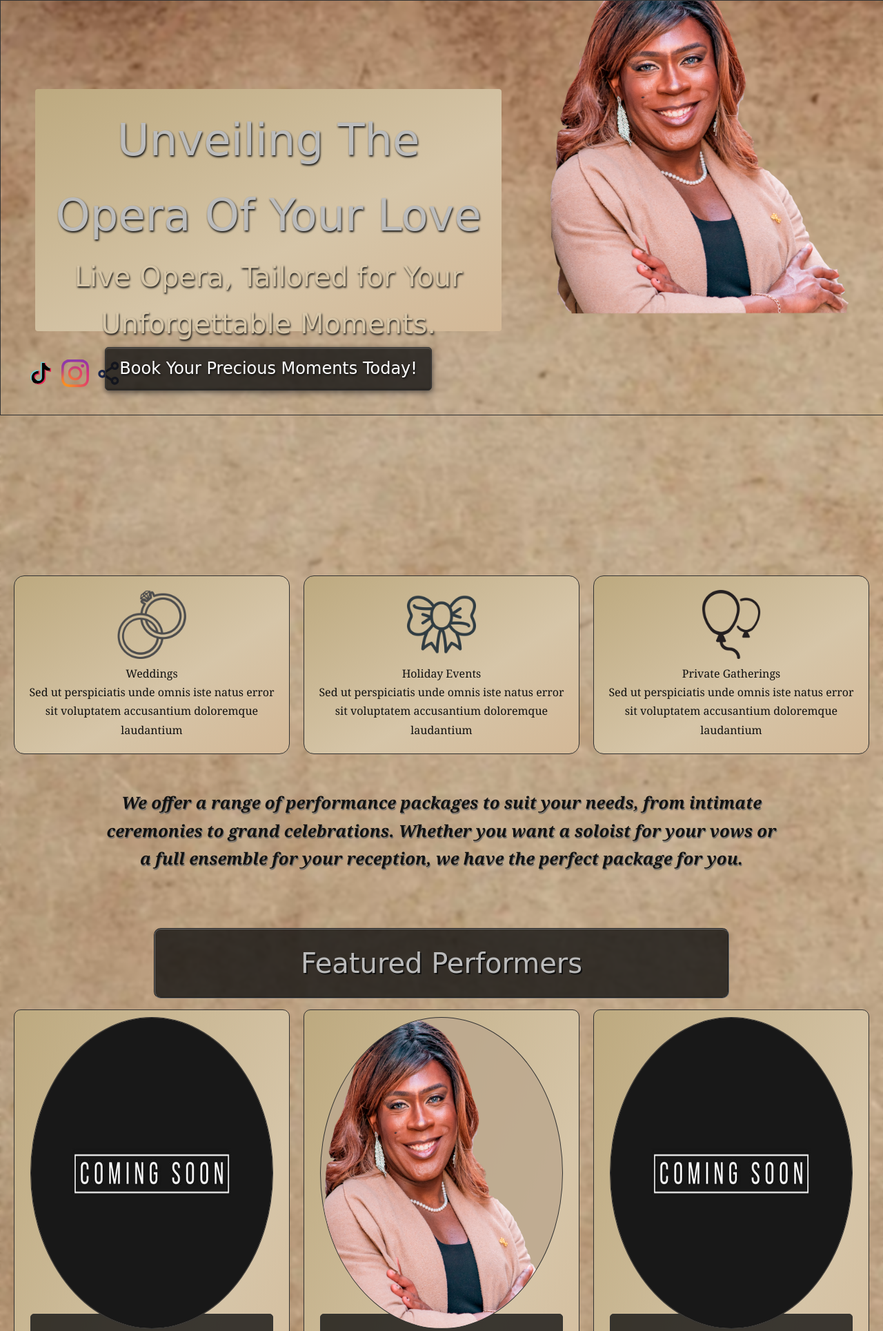
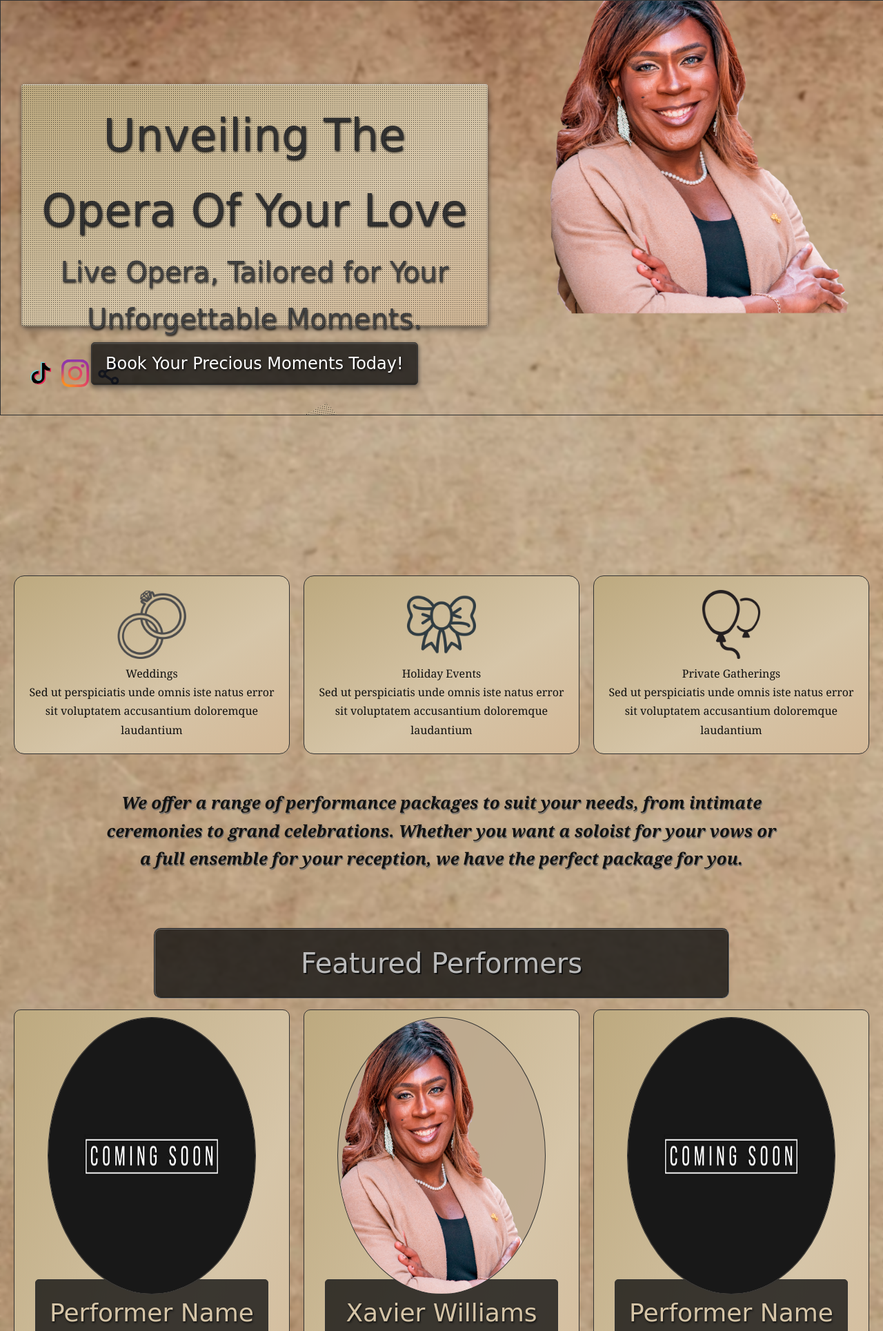
Before and after one commit to VidiVici98/Aria-Amore-Website-Core, a PHP site: page /public/index.html in a window 1280 px wide. Shown: the part 130-2059 px from the top of the page at 69% size. Run offline with PHP 8.4, Linux system fonts and the light colour scheme; some web fonts are replaced.

Commit message:
Hero Envelope Animation & CSS Texture Improvements

```diff
--- a/assets/css/styles.css
+++ b/assets/css/styles.css
@@ -195,18 +195,16 @@ footer h2 {
   right: -100%;
   top: -70%;
   scale: .4;
-  animation: heroSlideIn 4s forwards .3s ease;
+  animation: heroSlideIn 2.75s forwards ease;
 }
 @keyframes heroSlideIn {
-  to {
-    right: -20%;
-  }
+  to { right: -20%; }
 }
 .envelope-container {
-  position: absolute; /* place it wherever you want */
-  left: 50px; /* example, adjust as needed */
-  top: 70px;  /* example, adjust as needed */
-  width: 55%;
+  position: absolute;
+  left: 30px;
+  top: 70px;
+  width: 58%;
   height: 65%;
   perspective: 1000px;
 }
@@ -215,52 +213,111 @@ footer h2 {
   width: 100%;
   height: 100%;
   z-index: 2;
+  transform: rotateZ(0deg);
   transform-style: preserve-3d;
-  animation: envelope-out 2.5s ease forwards 2.5s; /* envelope moves down after delay */
+  animation: envelope-out 2.5s cubic-bezier(.55,.05,.35,1) forwards 3s;
 }
 @keyframes envelope-out {
-  0% { transform: translateY(10%)
-                  rotateZ(0deg); }
-  10% {transform: translateY(25%)
-                  rotateZ(1deg);}
-  100% { transform: translateY(200%)
-                    rotateZ(10deg); }
+  0%   { transform: translateY(0%) rotateZ(0deg); }
+  10%  { transform: translateY(-5%) rotateZ(-2deg); }   /* slight anticipation */
+  30%  { transform: translateY(25%) rotateZ(3deg); }    /* start moving */
+  70%  { transform: translateY(180%) rotateZ(8deg); }   /* main exit */
+  90%  { transform: translateY(200%) rotateZ(10deg); }  /* slight overshoot */
+  100% { transform: translateY(190%) rotateZ(9deg); }   /* settle out of view */
 }
 .envelope-flap {
   position: absolute;
-  top: 10%;
+  top: 15%;
   width: 100%;
   height: 75%;
   background: var(--sepia-gradient);
-  box-shadow: var(--box-shadow);
+  box-shadow: var(--box-shadow),
+              inset 0 1px 2px rgba(255,255,255,0.6),
+              inset 0 -1px 2px rgba(0,0,0,0.1);
   transform-origin: top;
+  filter: brightness(.95);
   z-index: 2;
-  animation: flap-open 1.5s ease forwards 1.5s;
-  clip-path: polygon(0 0, 50% 100%, 100% 0);
+  animation: flap-open 1.5s cubic-bezier(.55,.05,.35,1) forwards 2s;  clip-path: polygon(0 0, 50% 100%, 100% 0);
+}
+.envelope-flap::before {
+  content: "";
+  position: absolute;
+  inset: 0;
+  pointer-events: none;
+  z-index: 1;
+  mix-blend-mode: multiply;
+  opacity: .8;
+  background-image:
+    repeating-radial-gradient(circle,
+              rgba(0, 0, 0, 0.95) 0 0.5px,
+              transparent 0.5px 4px),
+    repeating-linear-gradient(35deg,
+              rgba(255, 255, 255, 0.95) 0 1px,
+              transparent 1px 4px),
+              linear-gradient(to bottom,
+              hsl(26, 61%, 89%, .5),
+              hsl(26, 42%, 84%, .5));
+  background-size: 3px 3px, 100% 4px;
+  transform: translateZ(0);
+  filter: contrast(1.05) brightness(.98);
 }
 @keyframes flap-open {
-  0% { transform: rotateX(0deg); }
+  0%   { transform: rotateX(0deg); }
+  15%  { transform: rotateX(-15deg); }
+  80%  { transform: rotateX(-170deg); }
+  90%  { transform: rotateX(-165deg); }
   100% { transform: rotateX(-180deg); }
 }
 .envelope-body {
   position: absolute;
-  bottom: -10%;
+  bottom: -15%;
   width: 100%;
   height: 100%;
   background: var(--sepia-gradient);
   align-content: center;
   border-radius: 4px;
-  box-shadow: var(--box-shadow);
+  box-shadow: var(--box-shadow),
+              inset 0 1px 2px rgba(255,255,255,0.6),
+              inset 0 -1px 2px rgba(0,0,0,0.1);
   z-index: 2;
   line-height: 3rem;
+  filter: brightness(.95);
+  overflow: hidden;
 }
-.envelope-body h1 {
-  font-size: 4rem;
+.envelope-body::before {
+  content: "";
+  position: absolute;
+  inset: 0;
+  pointer-events: none;
+  z-index: 1;
+  mix-blend-mode: multiply;
+  opacity: .8;
+  background-image:
+    repeating-radial-gradient(circle,
+              rgba(0, 0, 0, 0.95) 0 0.5px,
+              transparent 0.5px 4px),
+    repeating-linear-gradient(50deg,
+              rgba(255, 255, 255, 0.95) 0 1px,
+              transparent 1px 4px);
+  background-size: 3px 3px, 100% 4px;
+  transform: translateZ(0);
+  filter: contrast(1.05) brightness(.98);
+}
+.envelope-body > * {
+  position: relative;
+  z-index: 2;
+}
+.envelope-body h1,
+.hero-letter h1 {
+  font-size: 3.5rem;
   text-shadow: var(--text-shadow);
+  color: #333;
 }
-.envelope-body h2 {
-  font-size: 2.75rem;
+.envelope-body h2,
+.hero-letter p {
+  font-size: 2.5rem;
   text-shadow: var(--text-shadow);
+  color: #454545;
 }
 .hero .hero-icons {
   width: 2.5rem;
@@ -274,7 +331,7 @@ footer h2 {
 .hero-letter {
   position: absolute;
   bottom: 85%;
-  width: 95%;
+  width: 90%;
   height: 90%;
   background: var(--sepia-gradient);
   padding: 20px;
@@ -282,6 +339,36 @@ footer h2 {
   box-sizing: border-box;
   z-index: 1;
   transform: translateY(100%);
+  box-shadow: var(--box-shadow),
+              inset 0 1px 2px rgba(255,255,255,0.6),
+              inset 0 -1px 2px rgba(0,0,0,0.1);
+  animation: letter-pull 2.5s cubic-bezier(.55,.05,.35,1) forwards 2.5s;
+}
+@keyframes letter-pull {
+  0%   { transform: translateY(100%) rotateZ(-2deg); }   /* inside envelope */
+  10%  { transform: translateY(98%) rotateZ(0deg); }    /* slight anticipation */
+  50%  { transform: translateY(85%) rotateZ(1deg); }    /* letter moves slightly as flap opens */
+  70%  { transform: translateY(90%) rotateZ(0deg); }    /* stays behind flap while envelope moves */
+  100% { transform: translateY(98%) rotateZ(0deg); }    /* final resting position exactly where hero-letter is */
+}
+.hero-letter::before {
+  content: "";
+  position: absolute;
+  inset: 0;
+  pointer-events: none;
+  z-index: 0;
+  mix-blend-mode: multiply;
+  opacity: .6;
+  background-image:
+    repeating-radial-gradient(circle,
+              rgba(0, 0, 0, 0.95) 0 0.5px,
+              transparent 0.5px 4px),
+    repeating-linear-gradient(65deg,
+              rgba(255, 255, 255, 0.95) 0 1px,
+              transparent 1px 4px);
+  background-size: 3px 3px, 100% 4px;
+  transform: translateZ(0);
+  filter: contrast(1.05) brightness(.98);
 }
 .hero-letter h1 {
   font-size: 4rem;
@@ -297,14 +384,11 @@ footer h2 {
   font-family: "Italianno", cursive;
   font-weight: 400;
   font-style: normal;
-  color: var(--color-active);
   text-shadow: var(--text-shadow);
 }
-.hero img:hover {
+.hero .hero-icons:hover {
     scale: 125%;
-}
-.hero-letter:hover h1 {
-  color: var(--color-secondary);
+    transform: translateY(-4px);
 }
 #events {
   margin-top: 15%;
@@ -352,8 +436,8 @@ footer h2 {
   transform: var(--hover-transform);
 }
 .staff .artist-portrait {
-  height: 450px;
-  width: 350px;
+  height: 400px;
+  width: 300px;
   border-radius: 50%;
   border: var(--border-thin);
   position: relative;
--- a/public/index.html
+++ b/public/index.html
@@ -23,6 +23,7 @@
         <div class="envelope-flap"></div>
         <div class="envelope-body">
           <h1>The Aria Amore Artists</h1>
+          <img src="/assets/media/images/victorian-separator.svg" width="60%" height="25px" style="padding-top: 1rem; filter: opacity(.6);">
           <h2>Cordially Invite You To The Experience Of A Lifetime</h2>
         </div>
       </div>
```
